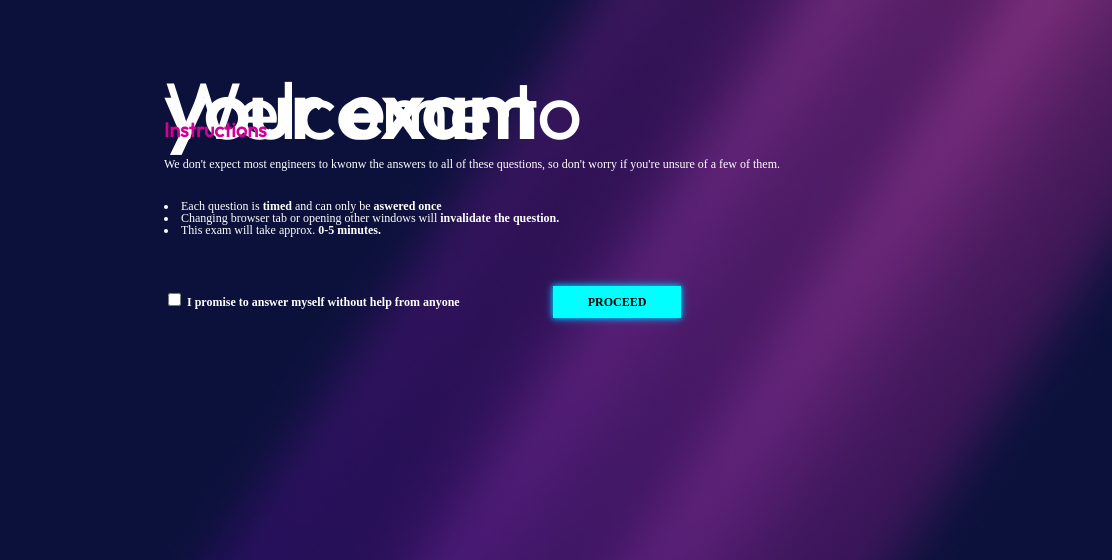
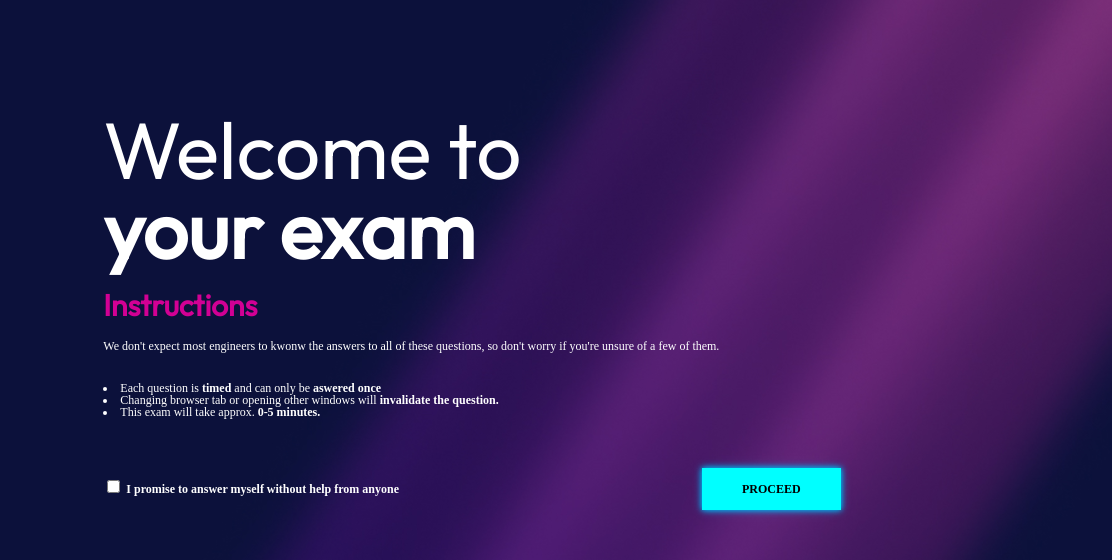
Before and after one commit to saraporri/buildweek, a plain HTML site: page index1.html in a window 1280 px wide. Shown: the top 560 px of the page, 168-1280 px from the left. Drawn offline with Linux system fonts and the light colour scheme.

Commit message:
modifiche

```diff
--- a/css/style1.css
+++ b/css/style1.css
@@ -29,12 +29,8 @@ body {
     font-optical-sizing: auto;
     font-weight: 400;
     font-style: normal;
-    line-height: 0px ;
+    line-height: 1 ;
     margin-bottom: 20px;
-
-}
-
-.container p{
 
 }
 
@@ -56,9 +52,8 @@ ul>li {
 
 .instructions h3{
     color: #d20094;
-    font-size: 20px;
+    font-size: 30px;
     font-weight: bold;
-    padding-bottom: 8px;
 }
 
 .instructions {
@@ -70,15 +65,16 @@ ul>li {
     background-color: #00FFFF;
     display: inline-block;
     color: black;
-    padding: 10px 35px ;
+    padding: 15px 40px ;
     font-weight: bold;
     box-shadow:  0 0 5px #00aced,  0 0 8px #00aced;
     cursor: pointer;
-    margin-left: 90px;
+    margin-left: 300px;
 
 }
 
 input{
     display: inline-block;
-    color: #2c3265;
+    border: 2px solid white;
+
 }
```
